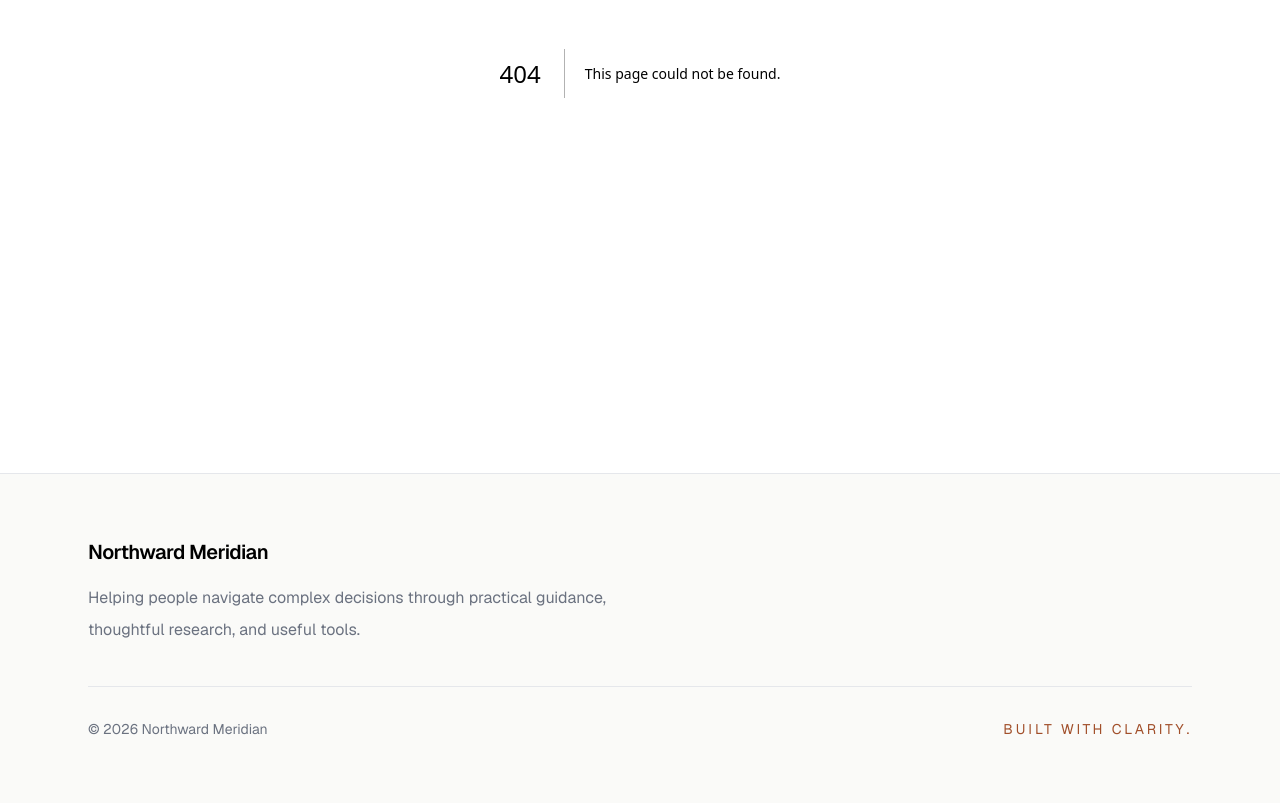
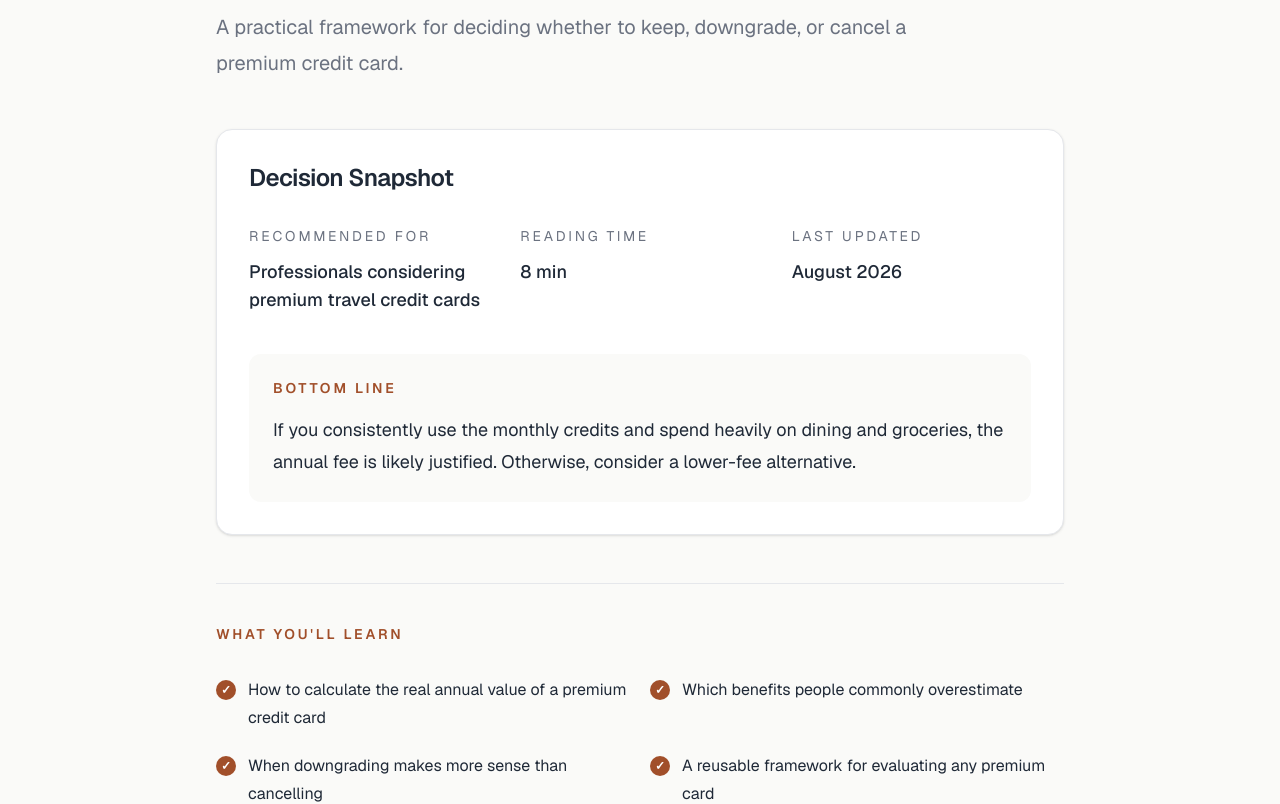
Before and after one commit to brandonkoehnke/northward-meridian, a Next.js app: page /articles/sample in a window 1280 px wide. Before the commit this address had no page. Shown: the part 400-1204 px from the top of the page. Built offline with nearby package versions, Linux system fonts and the light colour scheme.

Commit message:
Add decision snapshot and learning objectives

```diff
--- /dev/null
+++ b/app/articles/sample/page.tsx
@@ -0,0 +1,32 @@
+import ArticleHero from "@/app/components/article/ArticleHero";
+import DecisionSnapshot from "@/app/components/article/DecisionSnapshot";
+import LearningObjectives from "@/app/components/article/LearningObjectives";
+
+export default function SampleArticle() {
+    return (
+        <main className="min-h-screen bg-[var(--background)]">
+
+            <ArticleHero
+                category="Personal Finance"
+                title="How to Evaluate Whether a Premium Credit Card Is Worth the Annual Fee"
+                description="A practical framework for deciding whether to keep, downgrade, or cancel a premium credit card."
+            />
+
+            <DecisionSnapshot
+                recommendedFor="Professionals considering premium travel credit cards"
+                readingTime="8 min"
+                updated="August 2026"
+                bottomLine="If you consistently use the monthly credits and spend heavily on dining and groceries, the annual fee is likely justified. Otherwise, consider a lower-fee alternative."
+            />
+            <LearningObjectives
+                items={[
+                    "How to calculate the real annual value of a premium credit card",
+                    "Which benefits people commonly overestimate",
+                    "When downgrading makes more sense than cancelling",
+                    "A reusable framework for evaluating any premium card",
+                ]}
+            />
+
+        </main>
+    );
+}
--- /dev/null
+++ b/app/components/article/ArticleHero.tsx
@@ -0,0 +1,27 @@
+type ArticleHeroProps = {
+  category: string;
+  title: string;
+  description: string;
+};
+
+export default function ArticleHero({
+  category,
+  title,
+  description,
+}: ArticleHeroProps) {
+  return (
+    <section className="mx-auto max-w-4xl px-6 pt-20 pb-12">
+      <p className="text-sm font-semibold uppercase tracking-[0.25em] text-[var(--accent)]">
+        {category}
+      </p>
+
+      <h1 className="mt-6 text-5xl font-bold tracking-tight md:text-6xl">
+        {title}
+      </h1>
+
+      <p className="mt-8 max-w-3xl text-xl leading-9 text-[var(--muted)]">
+        {description}
+      </p>
+    </section>
+  );
+}
--- /dev/null
+++ b/app/components/article/DecisionSnapshot.tsx
@@ -0,0 +1,70 @@
+type DecisionSnapshotProps = {
+  recommendedFor: string;
+  readingTime: string;
+  updated: string;
+  bottomLine: string;
+};
+
+export default function DecisionSnapshot({
+  recommendedFor,
+ readingTime,
+  updated,
+  bottomLine,
+}: DecisionSnapshotProps) {
+  return (
+    <section className="mx-auto max-w-4xl px-6">
+      <div className="rounded-2xl border border-[var(--border)] bg-white p-8 shadow-sm">
+        <h2 className="mb-8 text-2xl font-semibold tracking-tight">
+          Decision Snapshot
+        </h2>
+
+        <div className="grid gap-8 md:grid-cols-3">
+          <SnapshotItem
+            label="Recommended For"
+            value={recommendedFor}
+          />
+
+          <SnapshotItem
+            label="Reading Time"
+            value={readingTime}
+          />
+
+          <SnapshotItem
+            label="Last Updated"
+            value={updated}
+          />
+        </div>
+
+        <div className="mt-10 rounded-xl bg-[var(--background)] p-6">
+          <p className="text-sm font-semibold uppercase tracking-[0.2em] text-[var(--accent)]">
+            Bottom Line
+          </p>
+
+          <p className="mt-4 text-lg leading-8">
+            {bottomLine}
+          </p>
+        </div>
+      </div>
+    </section>
+  );
+}
+
+function SnapshotItem({
+  label,
+  value,
+}: {
+  label: string;
+  value: string;
+}) {
+  return (
+    <div>
+      <p className="text-sm uppercase tracking-[0.2em] text-[var(--muted)]">
+        {label}
+      </p>
+
+      <p className="mt-3 text-lg font-medium">
+        {value}
+      </p>
+    </div>
+  );
+}
--- /dev/null
+++ b/app/components/article/LearningObjectives.tsx
@@ -0,0 +1,31 @@
+type LearningObjectivesProps = {
+  items: string[];
+};
+
+export default function LearningObjectives({
+  items,
+}: LearningObjectivesProps) {
+  return (
+    <section className="mx-auto max-w-4xl px-6 py-12">
+      <div className="border-y border-[var(--border)] py-10">
+        <p className="text-sm font-semibold uppercase tracking-[0.2em] text-[var(--accent)]">
+          What You&apos;ll Learn
+        </p>
+
+        <ul className="mt-8 grid gap-5 md:grid-cols-2">
+          {items.map((item) => (
+            <li key={item} className="flex items-start gap-3">
+              <span className="mt-1 flex h-5 w-5 shrink-0 items-center justify-center rounded-full bg-[var(--accent)] text-xs font-bold text-white">
+                ✓
+              </span>
+
+              <span className="leading-7 text-[var(--foreground)]">
+                {item}
+              </span>
+            </li>
+          ))}
+        </ul>
+      </div>
+    </section>
+  );
+}
```
